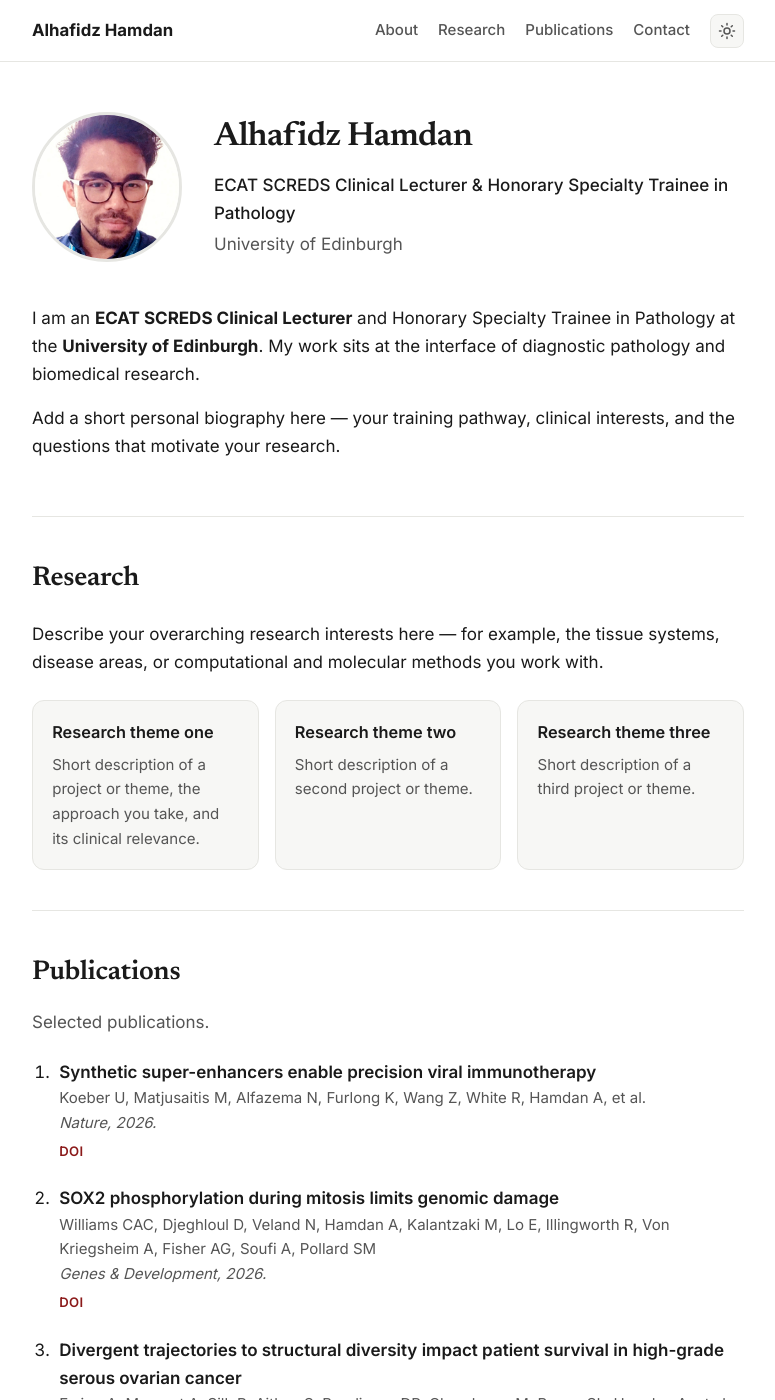
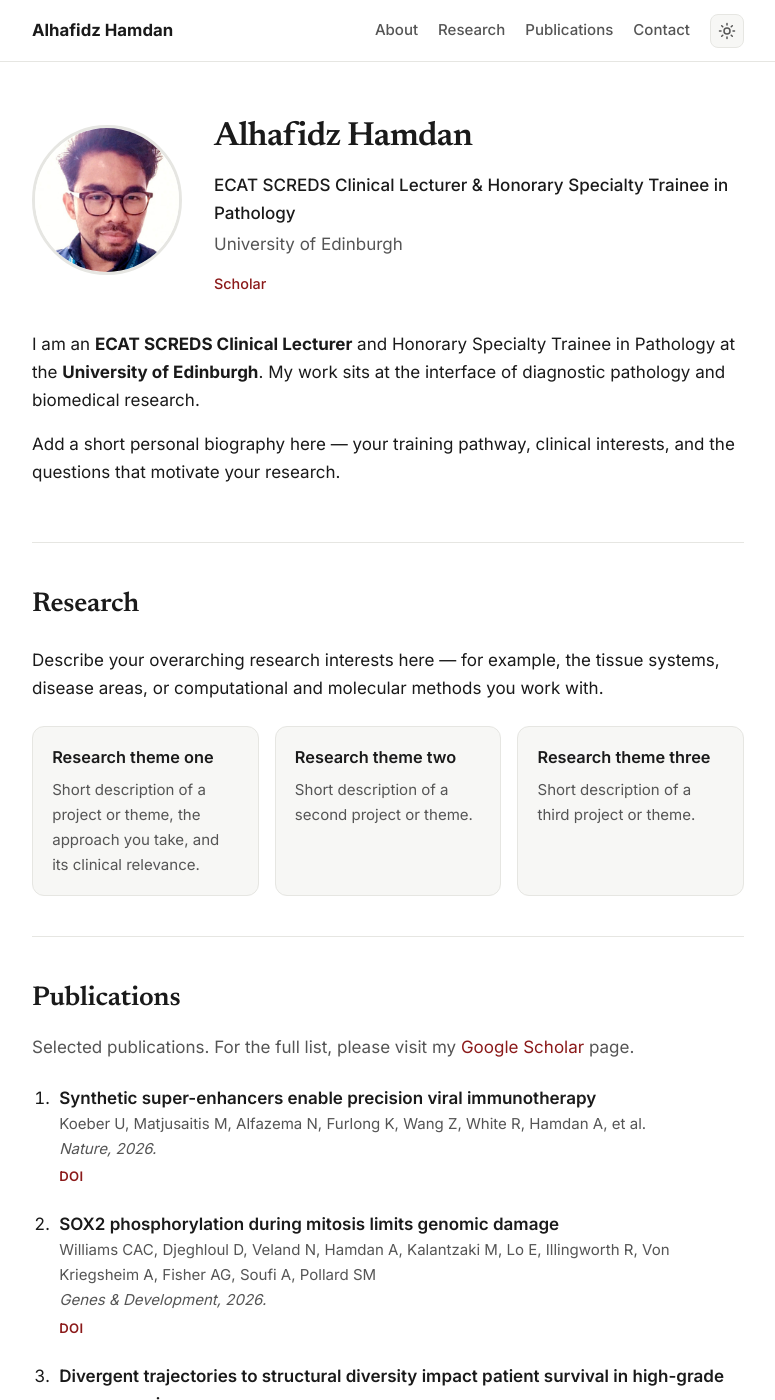
Before and after one commit to alhafidzhamdan/alhafidzhamdan.github.io, a Jekyll site: the page built from index.html, in a window 1280 px wide and 1400 px high. Shown: the whole window, without its empty margins (252-1027 px from the left). Built offline with Jekyll 4.4.1, drawn with Linux system fonts in a browser that asks for light colours; some of the changed text lies outside the part shown.

Commit message:
Update email, add Scholar link, collapse publications past 10 into More dropdown

```diff
--- a/_config.yml
+++ b/_config.yml
@@ -14,12 +14,12 @@
   name: Alhafidz Hamdan
   role: ECAT SCREDS Clinical Lecturer & Honorary Specialty Trainee in Pathology
   affiliation: University of Edinburgh
-  email: alhafidzhamdan@gmail.com          # shown in the Contact section
+  email: alhafidz.hamdan@ed.ac.uk          # shown in the Contact section
   photo: /assets/img/profile.jpg           # your headshot
 
 # Social / academic links (leave a value blank to hide that icon) -------------
 social:
-  scholar:   ""                            # Google Scholar profile URL
+  scholar:   "https://scholar.google.com/citations?hl=en&user=8jqigrkAAAAJ"   # Google Scholar profile URL
   orcid:     ""                            # ORCID URL, e.g. https://orcid.org/0000-...
   github:    ""                            # https://github.com/yourusername
   twitter:   ""                            # https://twitter.com/yourhandle  (or X)
--- a/assets/css/style.css
+++ b/assets/css/style.css
@@ -190,6 +190,22 @@
   letter-spacing: 0.03em;
 }
 
+.more { margin-top: 0.5rem; }
+.more > summary {
+  display: inline-block;
+  cursor: pointer;
+  list-style: none;
+  font-weight: 600;
+  font-size: 0.9rem;
+  color: var(--accent);
+  padding: 0.15rem 0;
+}
+.more > summary::-webkit-details-marker { display: none; }
+.more > summary::after { content: " ▾"; font-size: 0.8em; }
+.more[open] > summary::after { content: " ▴"; }
+.more > summary:hover { color: var(--accent-soft); }
+.more .pub-list { margin-top: 1.1rem; }
+
 /* Footer ------------------------------------------------------------------ */
 .site-footer {
   max-width: var(--max-width);
--- a/index.html
+++ b/index.html
@@ -67,12 +67,12 @@
 <section id="publications" class="section">
   <h2>Publications</h2>
   <p class="section-lead">
-    Selected publications{% if site.social.scholar != "" %}; a full list is available on
-    <a href="{{ site.social.scholar }}" target="_blank" rel="noopener">Google Scholar</a>{% endif %}.
+    Selected publications. For the full list, please visit my
+    <a href="{{ site.social.scholar }}" target="_blank" rel="noopener">Google Scholar</a> page.
   </p>
 
   <ol class="pub-list">
-    {% for pub in site.data.publications %}
+    {% for pub in site.data.publications limit: 10 %}
     <li class="pub">
       <span class="pub-title">{{ pub.title }}</span>
       <span class="pub-authors">{{ pub.authors }}</span>
@@ -85,6 +85,26 @@
     </li>
     {% endfor %}
   </ol>
+
+  {% if site.data.publications.size > 10 %}
+  <details class="more">
+    <summary>More…</summary>
+    <ol class="pub-list" start="11">
+      {% for pub in site.data.publications offset: 10 %}
+      <li class="pub">
+        <span class="pub-title">{{ pub.title }}</span>
+        <span class="pub-authors">{{ pub.authors }}</span>
+        <span class="pub-venue">{{ pub.venue }}{% if pub.year %}, {{ pub.year }}{% endif %}.</span>
+        <span class="pub-links">
+          {% if pub.doi %}<a href="https://doi.org/{{ pub.doi }}" target="_blank" rel="noopener">DOI</a>{% endif %}
+          {% if pub.url %}<a href="{{ pub.url }}" target="_blank" rel="noopener">Link</a>{% endif %}
+          {% if pub.pdf %}<a href="{{ pub.pdf | relative_url }}" target="_blank" rel="noopener">PDF</a>{% endif %}
+        </span>
+      </li>
+      {% endfor %}
+    </ol>
+  </details>
+  {% endif %}
 </section>
 
 <!-- ============================ CONTACT ============================ -->
```
